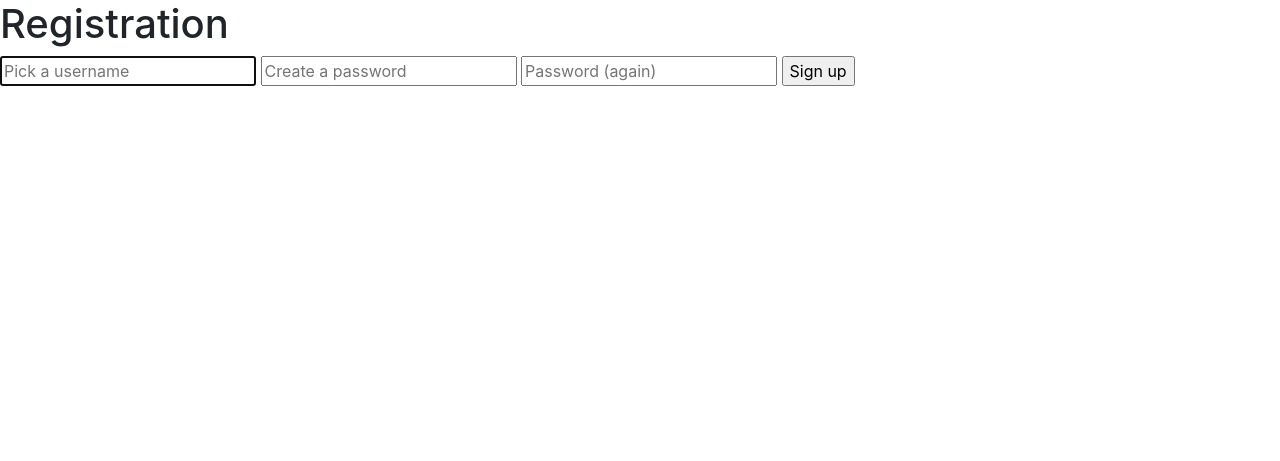
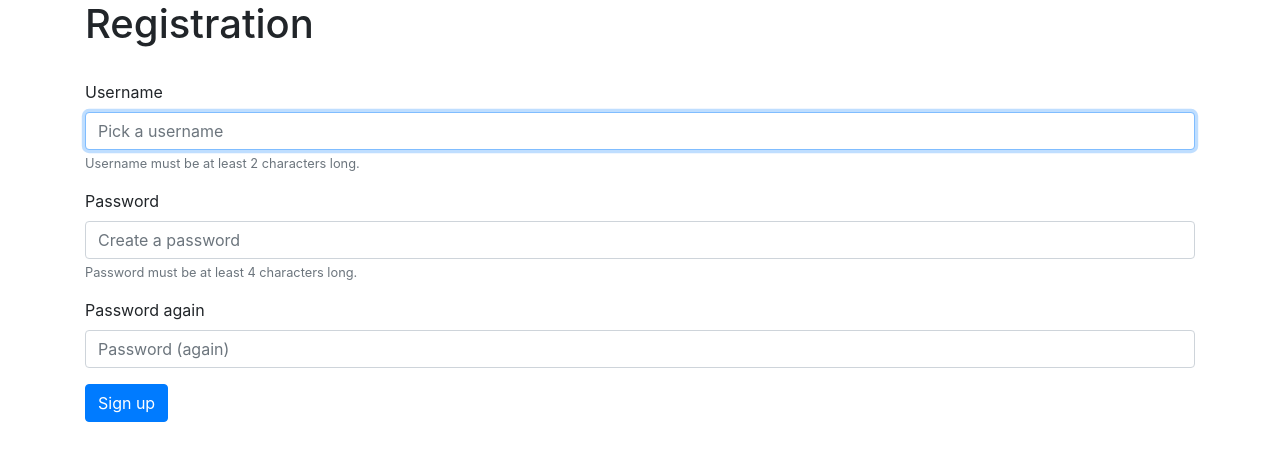
Before and after one commit to syntaxkim/project1-rainyday, a Flask app: page /registration in a window 1280 px wide. Shown: the top 461 px of the page. Run offline with Flask 2, Linux system fonts and the light colour scheme; some libraries are stand-ins or nearby versions.

Commit message:
Bootstrap style updated

```diff
--- a/templates/layout.html
+++ b/templates/layout.html
@@ -1,8 +1,12 @@
 <!DOCTYPE html>
 <html>
     <head>
-        <title></title>
+        <meta name="viewport" content="width=device-width", initial-scale=1>
+
         <link rel="stylesheet" href="https://stackpath.bootstrapcdn.com/bootstrap/4.1.3/css/bootstrap.min.css" integrity="sha384-MCw98/SFnGE8fJT3GXwEOngsV7Zt27NXFoaoApmYm81iuXoPkFOJwJ8ERdknLPMO" crossorigin="anonymous">
+
+        <title>Project 1</title>
+
         {% block heading %}
         {% endblock %}
     </head>
--- a/templates/registration.html
+++ b/templates/registration.html
@@ -1,13 +1,26 @@
 {% extends "layout.html" %}
 
 {% block body %}
-    <div>
+    <div class="container">
         <h1>Registration</h1>
+        <br>
         <form action="{{ url_for('register') }}" id="registration" method="POST">
-            <input name="name" type="text" autocomplete="off" autofocus placeholder="Pick a username">
-            <input name="password" type="password" placeholder="Create a password">
-            <input name="confirmation" type="password" placeholder="Password (again)">
-            <input type="submit" value="Sign up">
+            <div class="form-group">
+                <label>Username</label>
+                <input name="name" class="form-control" type="text" autocomplete="off" autofocus placeholder="Pick a username">
+                <small class="form-text text-muted">Username must be at least 2 characters long.</small>
+            </div>
+            <div class="form-group">
+                <label>Password</label>
+                <input name="password" class="form-control" type="password" placeholder="Create a password">
+                <small class="form-text text-muted">Password must be at least 4 characters long.</small>
+            </div>
+            <div class="form-group">
+                <label>Password again</label>
+                <input name="confirmation" class="form-control" type="password" placeholder="Password (again)">
+                <small class="form-text text-muted"></small>
+            </div>
+            <button type="submit" class="btn btn-primary">Sign up</button>
         </form>
     </div>
 {% endblock %}
```
Also changed, not shown: templates/signin.html (+13 -4 lines).
